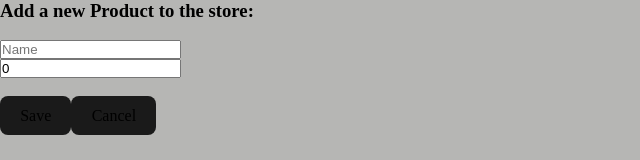
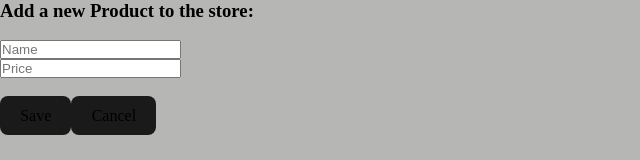
Before and after one commit to Diana-Breik/online-Shopping-Site, a React (Vite) app in the folder frontend/: page /products/add in a window 1280 px wide. Shown: the top 160 px of the page, without its empty margins (0-640 px from the left). Built offline with nearby package versions, Linux system fonts and the light colour scheme; no server answers.

Commit message:
change the operation of the functions saveNewProduct & onPriceChange in Frontend

```diff
--- a/frontend/src/AddNewProductPage.tsx
+++ b/frontend/src/AddNewProductPage.tsx
@@ -5,40 +5,62 @@ import {NewProduct} from "./Types.ts";
 type Props = {
     addNewProductMethod : (newProduct : NewProduct) => void
 }
-export default function AddNewProductPage(props: Props){
+export default function AddNewProductPage(props: Props) {
 
-    const [name,setName] = useState<string>("");
-    const [price,setPrice] = useState<number>(0.0);
+    const [name, setName] = useState<string>("");
+    const [enteredPrice, setEnteredPrice] = useState<string>("");
+    let warningMessageToUser: boolean = false;
     const navigate = useNavigate();
-    function onNameChange(event: ChangeEvent<HTMLInputElement>){
+
+    function onNameChange(event: ChangeEvent<HTMLInputElement>) {
         setName(event.target.value)
     }
-    function onPriceChange(event: ChangeEvent<HTMLInputElement>){
-        const priceValue = Number((event.target.valueAsNumber).toFixed(2));
-        setPrice(priceValue);
+
+    function onPriceChange(event: ChangeEvent<HTMLInputElement>) {
+
+        /*const priceValue = event.target.value;
+        console.log(Number(priceValue))*/
+
+            setEnteredPrice(event.target.value);
+
+        /* const priceValue = (event.target.valueAsNumber);
+         console.log(priceValue)
+         if(!isNaN(priceValue)){
+             setPrice(priceValue);
+         }
+
+ */
     }
-    function saveNewProduct(event:FormEvent<HTMLFormElement>){
+
+    function saveNewProduct(event: FormEvent<HTMLFormElement>) {
         event.preventDefault();
+        if(isNaN(Number(enteredPrice.replace(",",".")))){
+           console.error("nicht gültig")
+            return
+        }
+
         const newProductForSave: NewProduct = {
-                name:name,
-                price:price
-            }
+            name: name,
+            price: Number(enteredPrice.replace(",","."))
+        }
         props.addNewProductMethod(newProductForSave);
         setName("");
-        setPrice(0.0);
+        setEnteredPrice("");
         navigate("/products");
-    }
+
+}
 return(
     <>
         <h3>Add a new Product to the store:</h3><br/>
         <form onSubmit={saveNewProduct}>
             <input value={name} onChange={onNameChange} placeholder="Name"/>
             <br/>
-            <input value={price} type="number" onChange={onPriceChange} placeholder="Price"/>
+            <input value={enteredPrice} onChange={onPriceChange} placeholder="Price"/>
             <br/><br/>
             <button>Save</button>
             <button onClick ={() => navigate("/")} type="button">Cancel</button>
         </form>
+        {warningMessageToUser && <span>This Value is NOT a number</span>}
     </>
 )
 }
```
